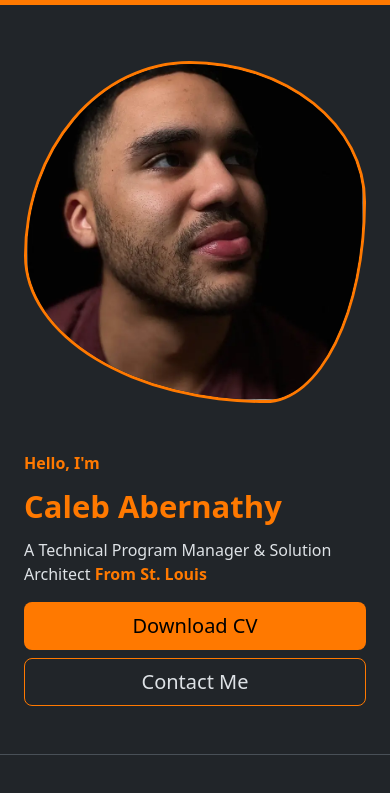
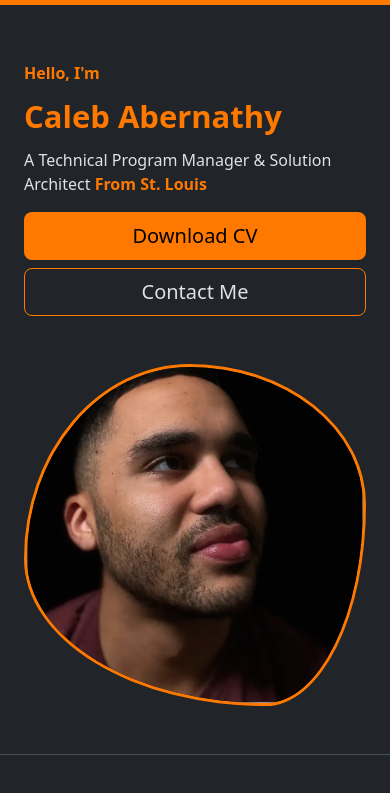
Before and after one commit to abanashi/personal-portfolio, a plain HTML site: page index.html in a window 390 px wide. Shown: the part 51-844 px from the top of the page. Drawn offline with nearby package versions, Linux system fonts and the light colour scheme.

Commit message:
optimize image speed and fixing alignment issues in hero section

```diff
--- a/index.html
+++ b/index.html
@@ -1143,16 +1143,7 @@
     <!-- HERO SECTION -->
     <section id="hero" class="section">
       <div class="container col-xxl-8 px-4 pt-3 pb-5 mb-5 border-bottom">
-        <div class="row flex-lg-row-reverse align-items-center g-5 mt-5">
-          <div class="col-12 col-sm-10 col-md-8 col-lg-6">
-            <img
-              src="./images/caleb-pfp-resized.webp"
-              class="d-block mx-auto img-fluid profile-image"
-              alt="Caleb profile image"
-              width="100%"
-              height="auto"
-            />
-          </div>
+        <div class="row g-5 mt-5">
           <div class="col-lg-6">
             <p class="fw-bold text__callout">Hello, I'm</p>
             <h1 class="display-5 fw-bold lh-1 mb-3 heading__callout">
@@ -1178,6 +1169,13 @@
                 >Contact Me
               </a>
             </div>
+          </div>
+          <div class="col-lg-6">
+            <img
+              src="./images/caleb-pfp-resized.webp"
+              class="d-block mx-lg-auto img-fluid profile-image"
+              alt="caleb profile image"
+            />
           </div>
         </div>
       </div>
```
